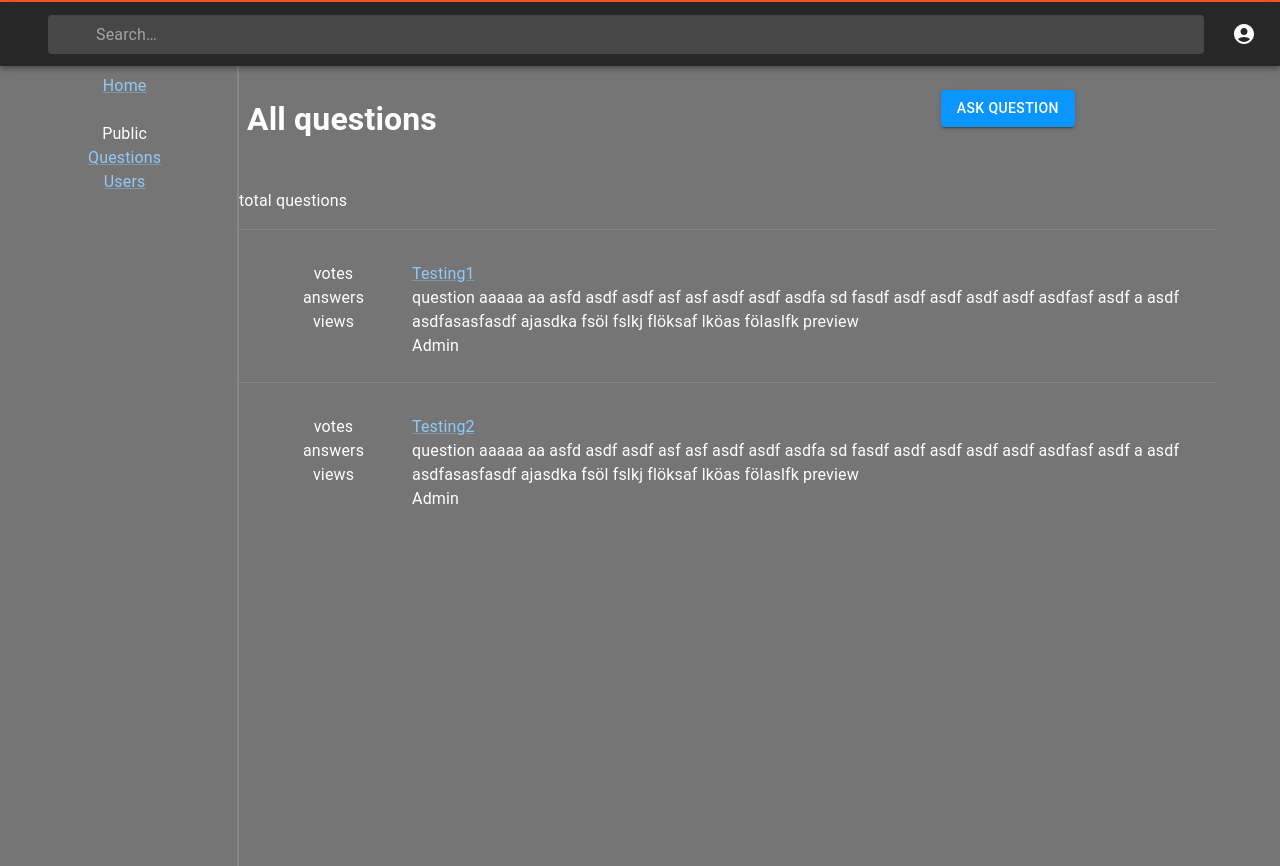
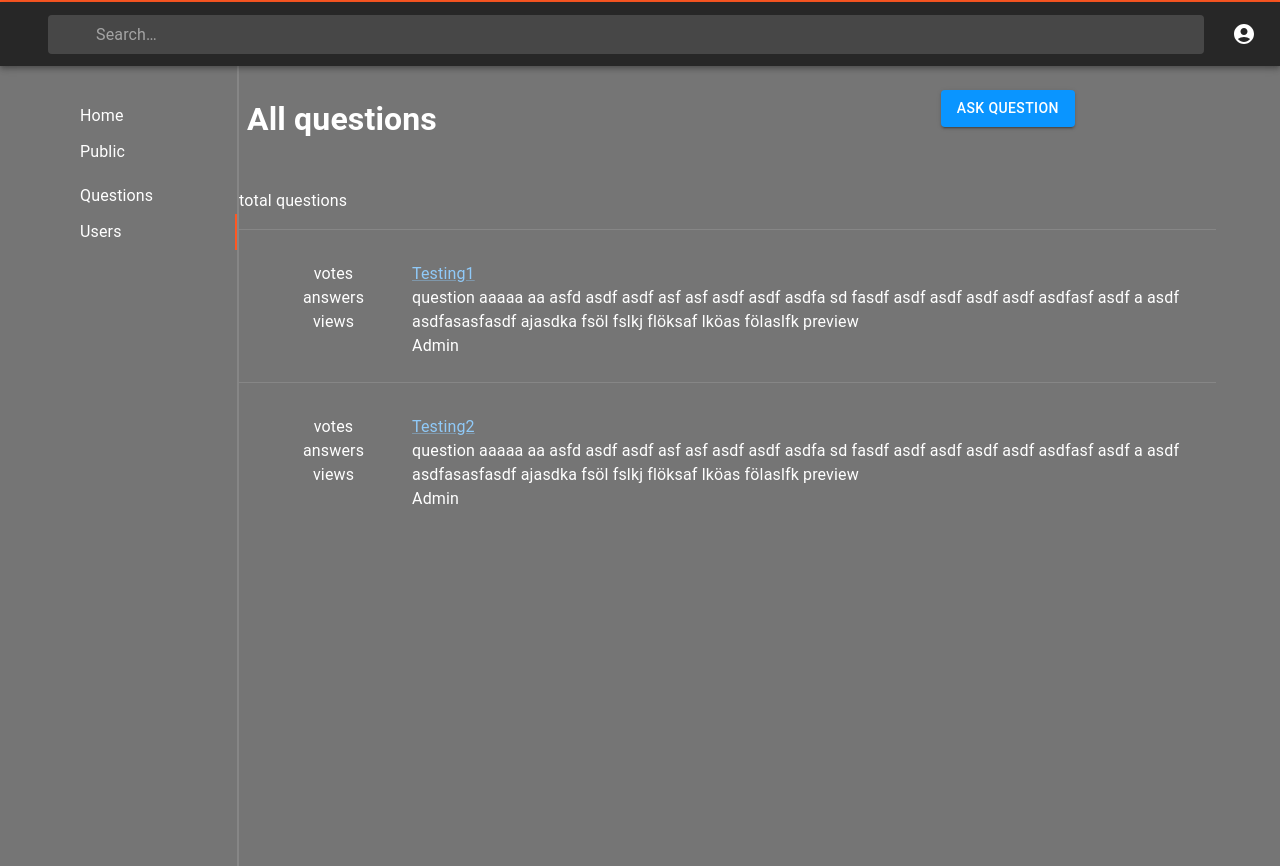
Before and after one commit to roope-a/project-web-applications, a React (Create React App) app in the folder client/: page / in a window 1280 px wide. Built offline with nearby package versions, Linux system fonts and the light colour scheme.

Commit message:
users page

```diff
--- a/client/src/components/Header.js
+++ b/client/src/components/Header.js
@@ -18,10 +18,12 @@ import MoreIcon from '@mui/icons-material/MoreVert';
 import { useTheme } from '@mui/material/styles';
 import { Collapse, Drawer, List, ListItem } from '@mui/material';
 import LeftSideBar from './LeftSideBar';
+
 // AppBar design from https://mui.com/material-ui/react-app-bar/
+// Drawer https://mui.com/material-ui/react-drawer/
 
 import ChevronLeftIcon from '@mui/icons-material/ChevronLeft';
-import ChevronRightIcon from '@mui/icons-material/ChevronRight';
+import NavLinks from './NavLinks';
 
 const Search = styled('div')(({ theme }) => ({
     position: 'relative',
@@ -234,10 +236,9 @@ function Header() {
                         </Box> */}
                 </Toolbar>
             </AppBar>
-            <Drawer open={open} sx={{width: 'auto', '& .MuiDrawer-paper': { width: 175, overflow: 'hidden'},}}>
-                <Toolbar></Toolbar>
-
-                    <LeftSideBar/>
+            <Drawer open={open} sx={{width: 'auto', [theme.breakpoints.up('md')]: {display: 'none'}, '& .MuiDrawer-paper': { width: 200, height:'auto', overflow: 'hidden'},}}>
+                <Toolbar/>
+                <NavLinks/>
             </Drawer>
 
             {/* {renderMobileMenu} */}
--- a/client/src/components/LeftSideBar.js
+++ b/client/src/components/LeftSideBar.js
@@ -3,6 +3,7 @@ import { Box } from '@mui/system';
 import React from 'react';
 import { useTheme } from '@mui/material/styles';
 import { Grid, Link, List, Toolbar, Typography } from '@mui/material';
+import NavLinks from './NavLinks';
 
 
 const SideBar = styled(Box)(({ theme }) => ({
@@ -16,15 +17,7 @@ function LeftSideBar() {
     const theme = useTheme();
     return (
     <SideBar sx={{ height: '100vh', borderRight: 2, borderColor: theme.palette.divider }}>
-        <Toolbar>
-        <List mt={5}>
-            <Link>Home</Link>
-            <Typography pt={3}>Public</Typography>
-            <Link>Questions</Link>
-            <br></br>
-            <Link>Users</Link>
-        </List>
-        </Toolbar>
+        <NavLinks></NavLinks>
         </SideBar>
     );
 }
--- /dev/null
+++ b/client/src/components/NavLinks.js
@@ -0,0 +1,49 @@
+import React, { useEffect } from 'react';
+import { List, Link, ListItem, Toolbar, Typography, ListItemButton, MenuItem, makeStyles } from '@mui/material';
+import { Box } from '@mui/system';
+import { useTheme } from '@mui/material/styles';
+import { Link as RouterLink, useLocation } from 'react-router-dom';
+import { purple } from '@mui/material/colors';
+
+function NavLinks() {
+    const theme = useTheme();
+
+    const location = useLocation();
+
+    console.log(location)
+
+    //TODO fix the border highlight
+
+    const [selectedIndex, setSelectedIndex] = React.useState();
+
+    const buttonProps = (value) => ({
+        selected: selectedIndex === value,
+        borderRight: 2,
+        borderColor: theme.palette.accent,
+        onClick: () => setSelectedIndex(value),
+    });
+
+    return (
+        <List sx={{marginTop: 3}}>
+            <MenuItem component={RouterLink} to={'/'} {...buttonProps(0)}>
+                Home
+            </MenuItem>
+            <MenuItem>
+                <Typography >Public</Typography>
+            </MenuItem>
+            <List >
+                <MenuItem component={RouterLink} to={'/questions'} sx={{borderColor: theme.palette.accent}} {...buttonProps(1)}>
+                    {/* <ListItemButton sx={{}} {...buttonProps(0)}>
+                        <Link component={RouterLink} to={'/questions'} >Questions</Link>
+                    </ListItemButton> */}
+                    Questions
+                </MenuItem>
+                <MenuItem component={RouterLink} to={'/users'} sx={{borderRight: 2, borderColor: theme.palette.accent}}>
+                    Users
+                </MenuItem>
+            </List>
+        </List>
+    );
+}
+
+export default NavLinks;
--- a/client/src/components/UsersPage.js
+++ b/client/src/components/UsersPage.js
@@ -1,10 +1,23 @@
+import { Grid, Paper, Typography } from '@mui/material';
 import { Box } from '@mui/system';
 import React from 'react';
+import PageBase from './PageBase';
 
 function UsersPage() {
     return (
         <Box>
-
+            <PageBase>
+                <Grid item xs>
+                    <Typography align='left' variant='h4' p={3}>Users</Typography>
+                    <Grid container spacing={{ xs: 2, md: 3 }} columns={{ xs: 4, sm: 8, md: 12 }} p={3}>
+                        {Array.from(Array(10)).map((_, index) => (
+                            <Grid item xs={2} sm={4} md={4} key={index}>
+                                <Box sx={{ width: 240, height: 80, backgroundColor: 'primary.dark', borderRadius: 1 }}></Box>
+                            </Grid>
+                        ))}
+                    </Grid>
+                </Grid>
+            </PageBase>
         </Box>
     );
 }
```
